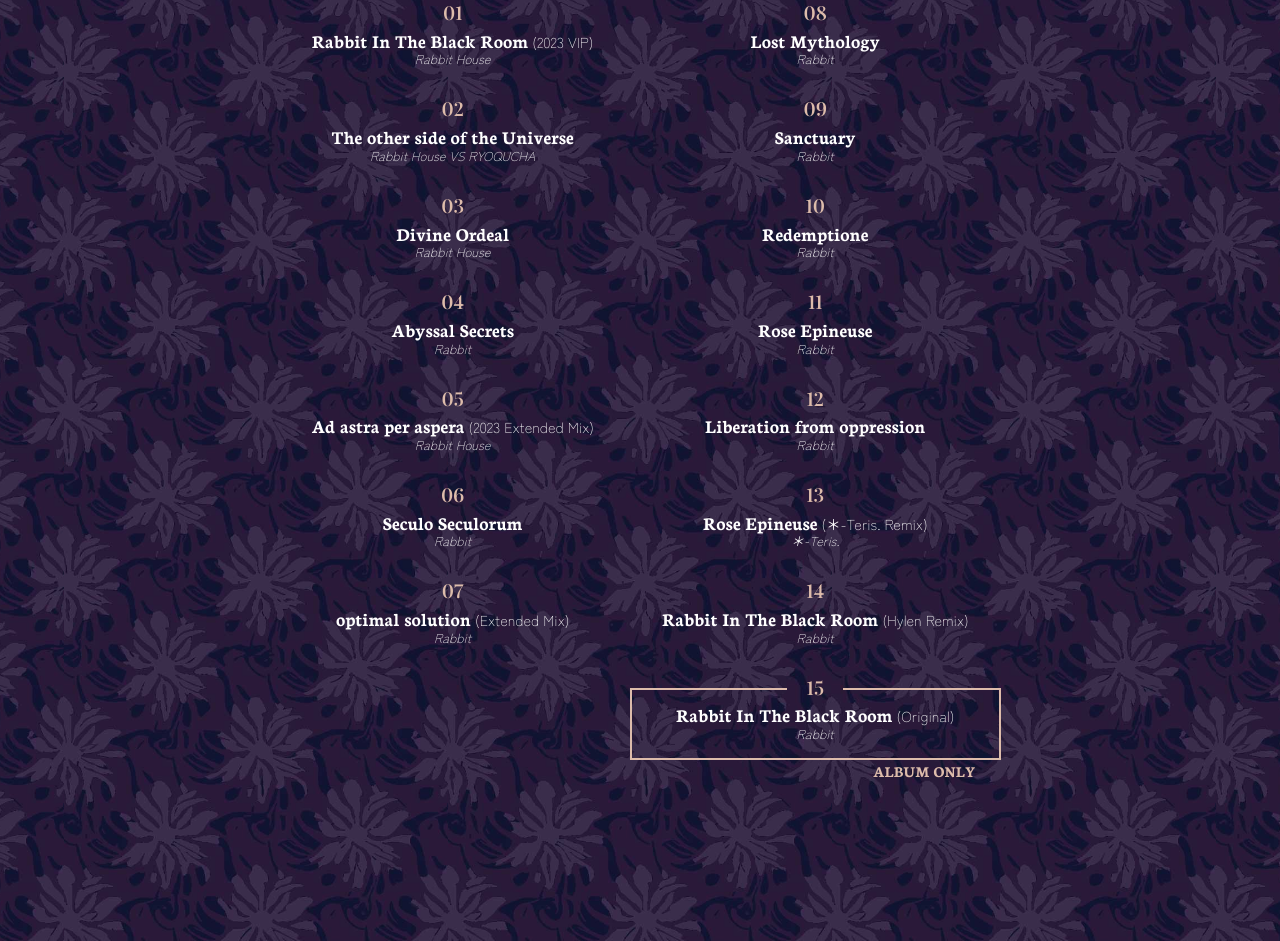
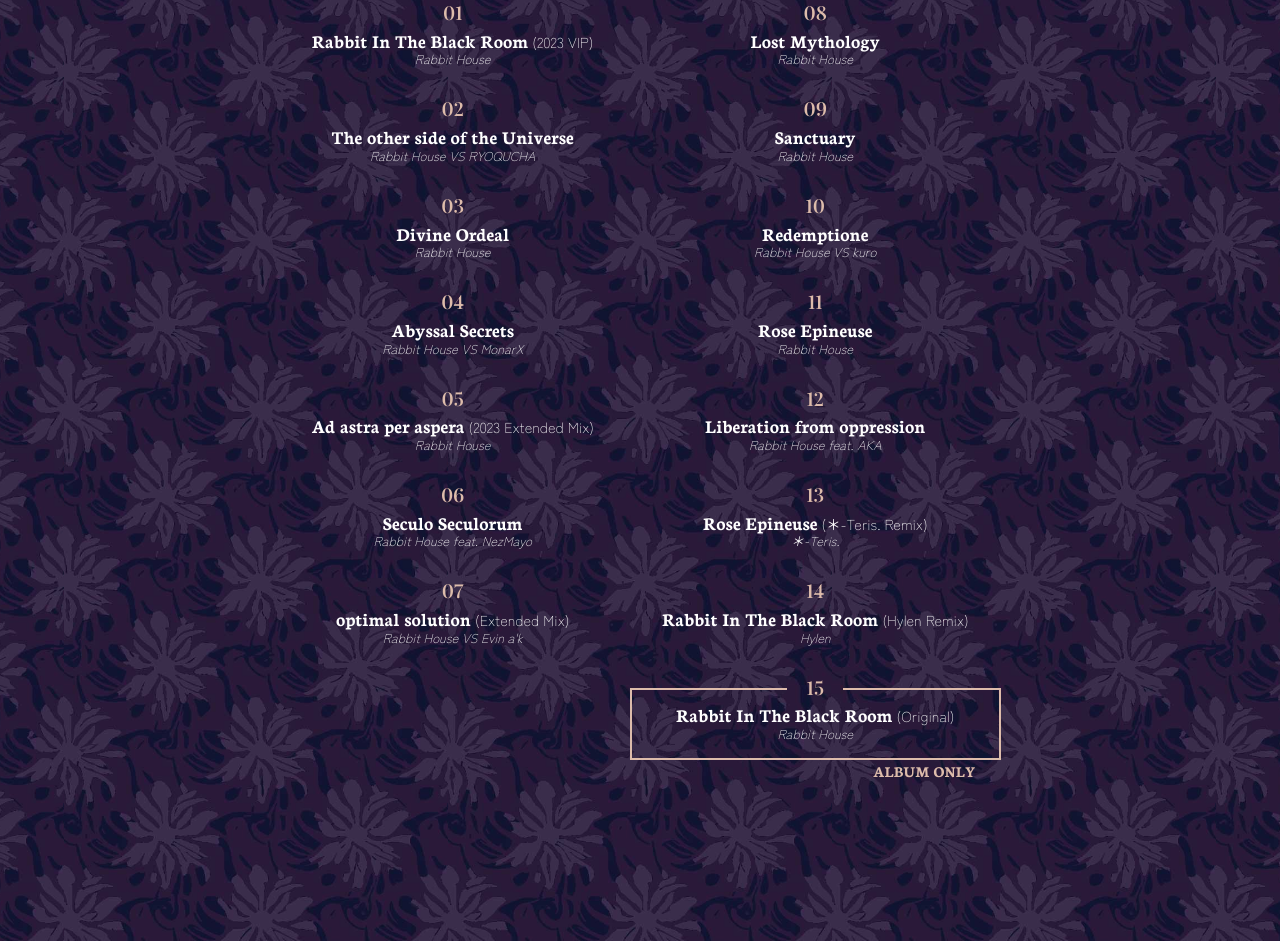
Before and after one commit to piranesi21/rabbithouse, a plain HTML site: page index.html in a window 1280 px wide. Shown: the part 1901-2842 px from the top of the page. Drawn offline with nearby package versions, Linux system fonts and the light colour scheme.

Commit message:
Update index.html

```diff
--- a/index.html
+++ b/index.html
@@ -84,22 +84,22 @@
 						<fieldset> <legend>01</legend> <p><i>Rabbit In The Black Room</i> <em>(2023 VIP)</em></p><sup>Rabbit House</sup></fieldset>
 						<fieldset> <legend>02</legend> <p><i>The other side of the Universe</i></p><sup>Rabbit House VS RYOQUCHA</sup></fieldset>
 						<fieldset> <legend>03</legend> <p><i>Divine Ordeal</i></p><sup>Rabbit House</sup></fieldset>
-						<fieldset> <legend>04</legend> <p><i>Abyssal Secrets</i></p><sup>Rabbit</sup></fieldset>
+						<fieldset> <legend>04</legend> <p><i>Abyssal Secrets</i></p><sup>Rabbit House VS MonarX</sup></fieldset>
 						<fieldset> <legend>05</legend> <p><i>Ad astra per aspera</i><em> (2023 Extended Mix)</em></p><sup>Rabbit House</sup></fieldset>
-						<fieldset> <legend>06</legend> <p><i>Seculo Seculorum</i></p><sup>Rabbit</sup></fieldset>
-						<fieldset> <legend>07</legend> <p><i>optimal solution</i><em> (Extended Mix)</em></p><sup>Rabbit</sup></fieldset>
+						<fieldset> <legend>06</legend> <p><i>Seculo Seculorum</i></p><sup>Rabbit House feat. NezMayo</sup></fieldset>
+						<fieldset> <legend>07</legend> <p><i>optimal solution</i><em> (Extended Mix)</em></p><sup>Rabbit House VS Evin a'k</sup></fieldset>
 
 					</span>
 					<span class="tracks">
 
-						<fieldset> <legend>08</legend> <p><i>Lost Mythology</i></p><sup>Rabbit</sup></fieldset>
-						<fieldset> <legend>09</legend> <p><i>Sanctuary</i></p><sup>Rabbit</sup></fieldset>
-						<fieldset> <legend>10</legend> <p><i>Redemptione</i></p><sup>Rabbit</sup></fieldset>
-						<fieldset> <legend>11</legend> <p><i>Rose Epineuse</i></p><sup>Rabbit</sup></fieldset>
-						<fieldset> <legend>12</legend> <p><i>Liberation from oppression</i></p><sup>Rabbit</sup></fieldset>
+						<fieldset> <legend>08</legend> <p><i>Lost Mythology</i></p><sup>Rabbit House</sup></fieldset>
+						<fieldset> <legend>09</legend> <p><i>Sanctuary</i></p><sup>Rabbit House</sup></fieldset>
+						<fieldset> <legend>10</legend> <p><i>Redemptione</i></p><sup>Rabbit House VS kuro</sup></fieldset>
+						<fieldset> <legend>11</legend> <p><i>Rose Epineuse</i></p><sup>Rabbit House</sup></fieldset>
+						<fieldset> <legend>12</legend> <p><i>Liberation from oppression</i></p><sup>Rabbit House feat. AKA</sup></fieldset>
 						<fieldset> <legend>13</legend> <p><i>Rose Epineuse</i><em> (＊-Teris. Remix)</em></p><sup>＊-Teris.</sup></fieldset>
-						<fieldset> <legend>14</legend> <p><i>Rabbit In The Black Room</i><em> (Hylen Remix)</em></p><sup>Rabbit</sup></fieldset>
-						<fieldset class="last"> <legend>15</legend> <p><i>Rabbit In The Black Room</i><em> (Original)</em></p><sup>Rabbit</sup></fieldset>
+						<fieldset> <legend>14</legend> <p><i>Rabbit In The Black Room</i><em> (Hylen Remix)</em></p><sup>Hylen</sup></fieldset>
+						<fieldset class="last"> <legend>15</legend> <p><i>Rabbit In The Black Room</i><em> (Original)</em></p><sup>Rabbit House</sup></fieldset>
 						<sub>ALBUM ONLY</sub>
 
 					</span>
```
